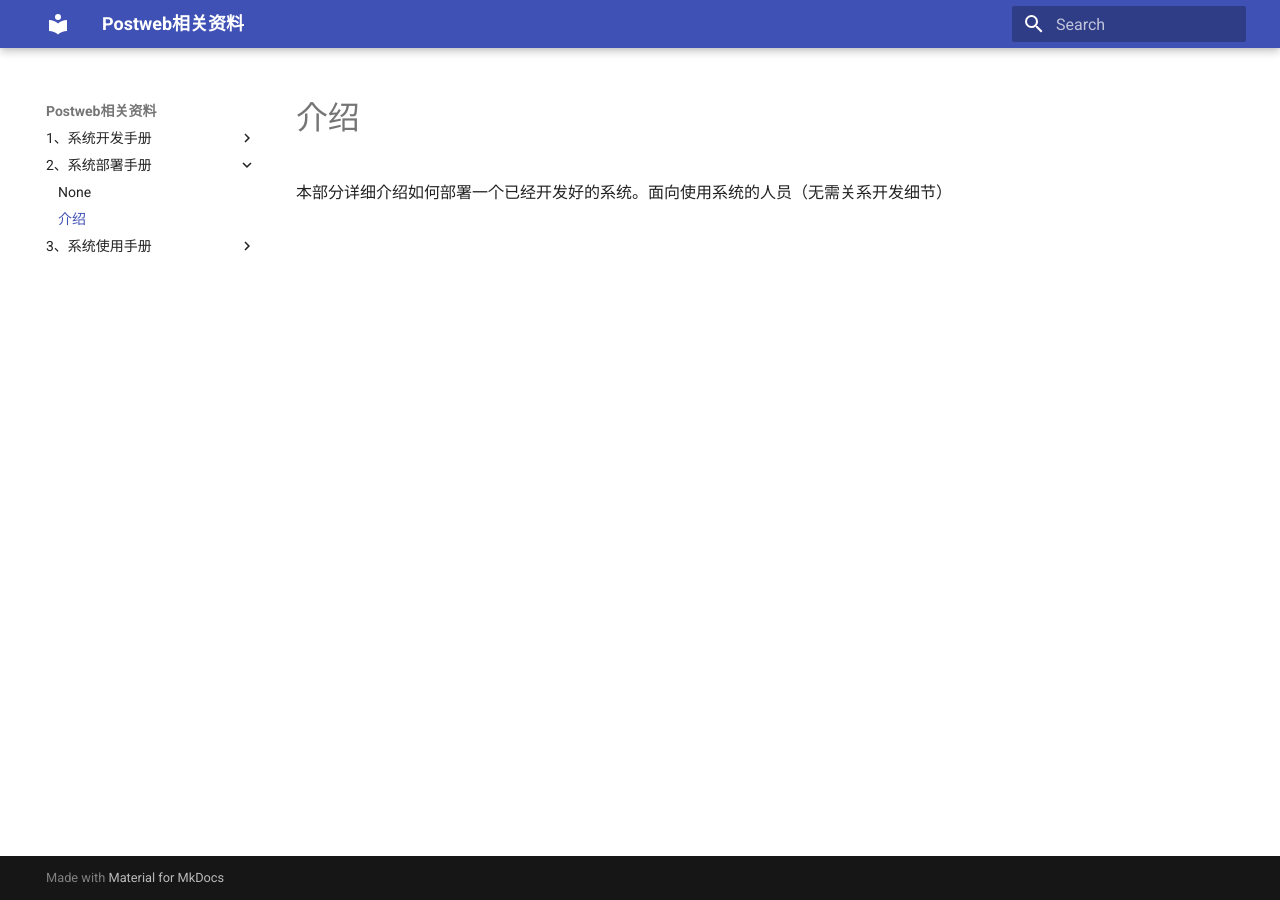
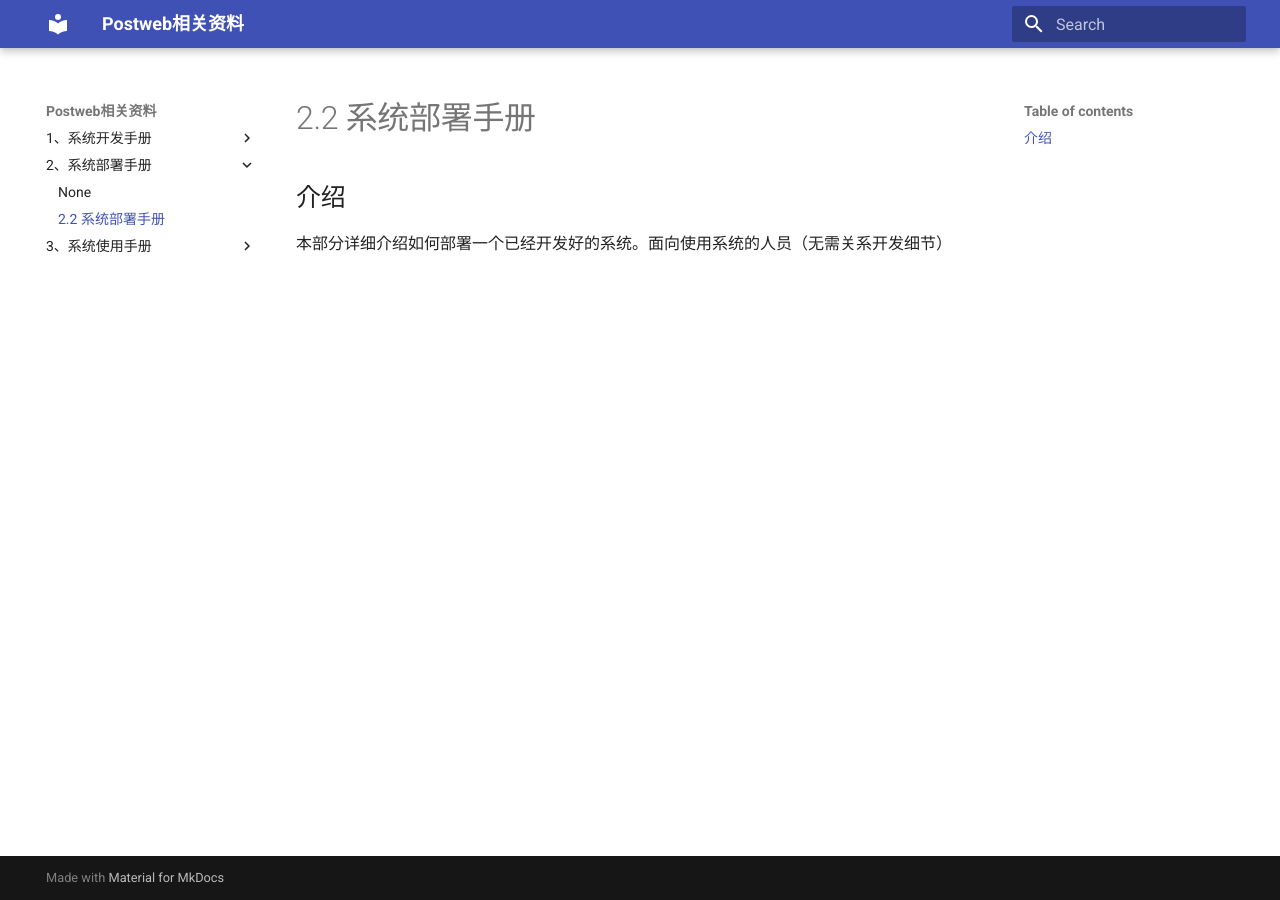
Before and after one commit to xxiaoyu1112/Postweb, an MkDocs documentation site: the page built from docs/2.2 系统部署手册.md, in a window 1280 px wide. Built offline with MkDocs 1.6.1 and Material for MkDocs 9.7.7, drawn with Linux system fonts in a browser that asks for light colours.

Commit message:
3-19-19-1

```diff
--- a/docs/2.2 系统部署手册.md
+++ b/docs/2.2 系统部署手册.md
@@ -1,3 +1,3 @@
-# 介绍
+## 介绍
 
 本部分详细介绍如何部署一个已经开发好的系统。面向使用系统的人员（无需关系开发细节）
```
Also changed, not shown: docs/3.1 模型部署说明.md (+1 -1 lines), site/1.2 初步动手实践/index.html, site/search/search_index.json, 1 other file.
